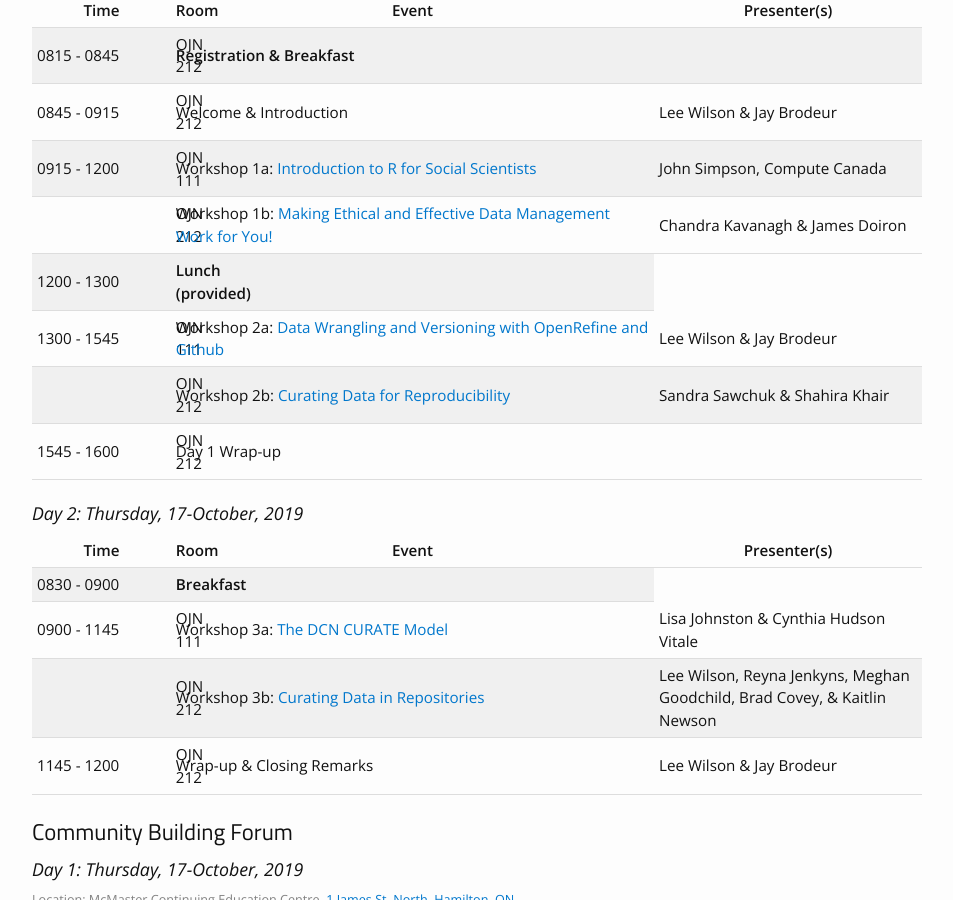
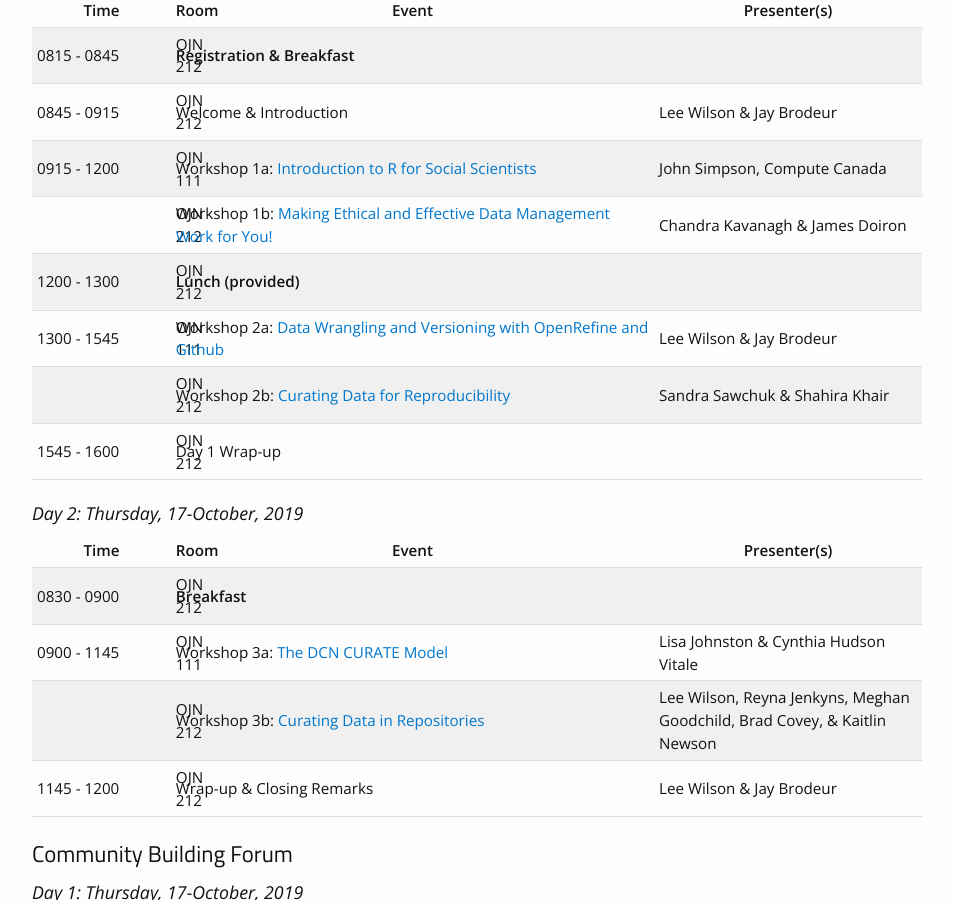
Before and after one commit to data-curation/data-curation.github.io, a Jekyll site: the page built from agenda.md, in a window 1280 px wide and 900 px high, scrolled down 379 px. Shown: the whole window, without its empty margins (163-1116 px from the left). Built offline with Jekyll 4.4.1, drawn with Linux system fonts in a browser that asks for light colours.

Commit message:
Update agenda.md

```diff
--- a/agenda.md
+++ b/agenda.md
@@ -59,6 +59,7 @@ permalink: /agenda/
     </tr>
     <tr>
 	 <td>1200 - 1300</td>
+	 <td>OJN 212</td>
 	 <td><strong>Lunch (provided)</strong></td>
 	 <td></td>
     </tr>
@@ -99,6 +100,7 @@ permalink: /agenda/
 <tbody>
     <tr>
 	<td>0830 - 0900</td>
+	<td>OJN 212</td>
 	<td><strong>Breakfast</strong></td>
 	<td></td>
     </tr>
```
